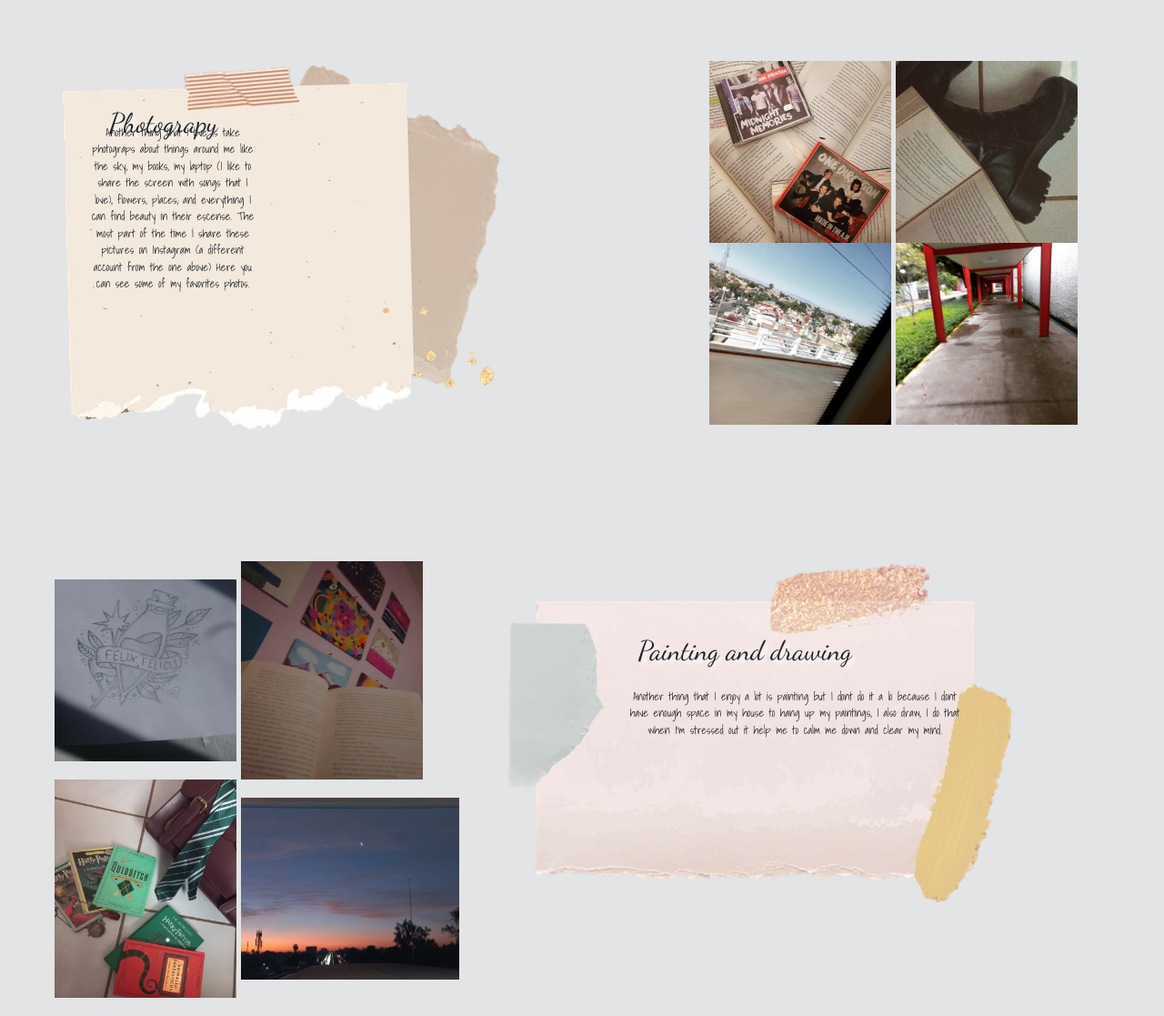
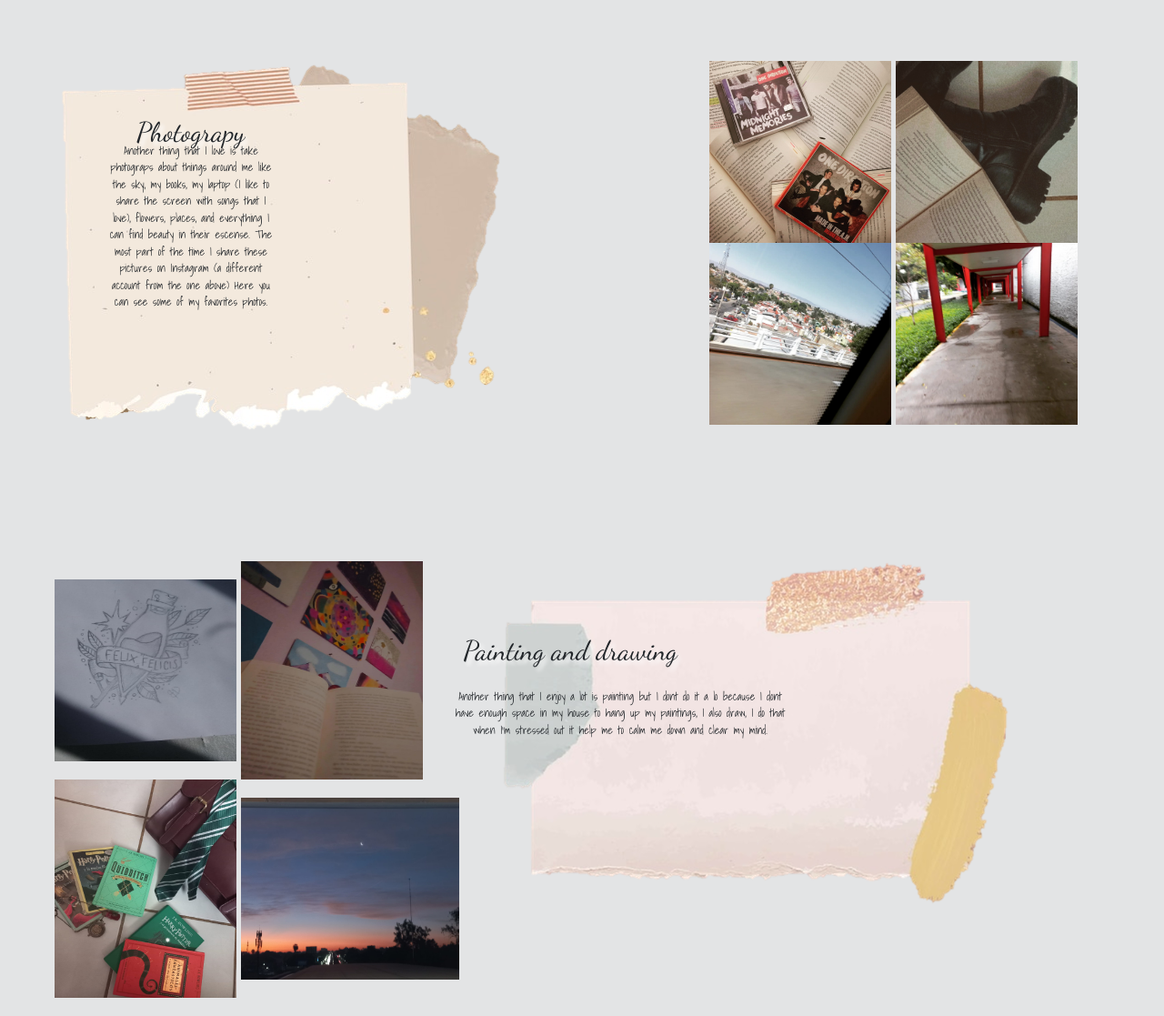
Before and after one commit to samglez-a11/miPortafolio, a Django app: page /hobby in a window 1280 px wide. Shown: the part 1183-2300 px from the top of the page at 91% size. Run offline with Django 4.2, Linux system fonts and the light colour scheme; some libraries are stand-ins or nearby versions; some web fonts are replaced.

Commit message:
Actualizacion

```diff
--- a/miPortafolioApp/static/miPortafolioApp/css/gestion.css
+++ b/miPortafolioApp/static/miPortafolioApp/css/gestion.css
@@ -146,8 +146,8 @@ ul {
 }
 
 .painting{
-    width: 45%;
-    height: 35%;
+    width: 60%;
+    height: 50%;
     position: absolute;
     display: inline-block;
     top: 1800px;
@@ -183,16 +183,16 @@ ul {
 .texto4{
     position: absolute;
     text-align: center;
-    top: 40px;
-    left: 60px;
+    top: 50px;
+    left: 90px;
     text-shadow: 4px 4px 4px #ffffff;
 }
 
 .texto5{
     position: absolute;
     text-align: center;
-    top: 60px;
-    left: 40px;
+    top: 80px;
+    left: 60px;
     width: 180px;
     height: 180px;
 }
```
